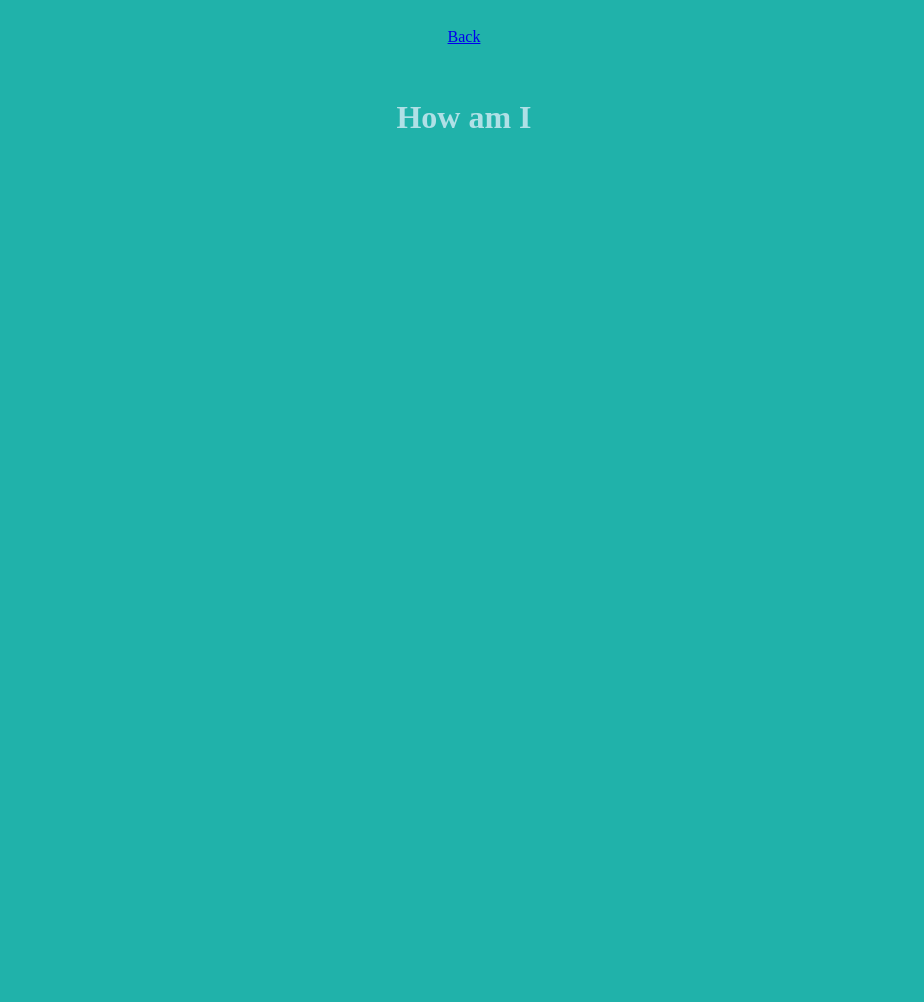
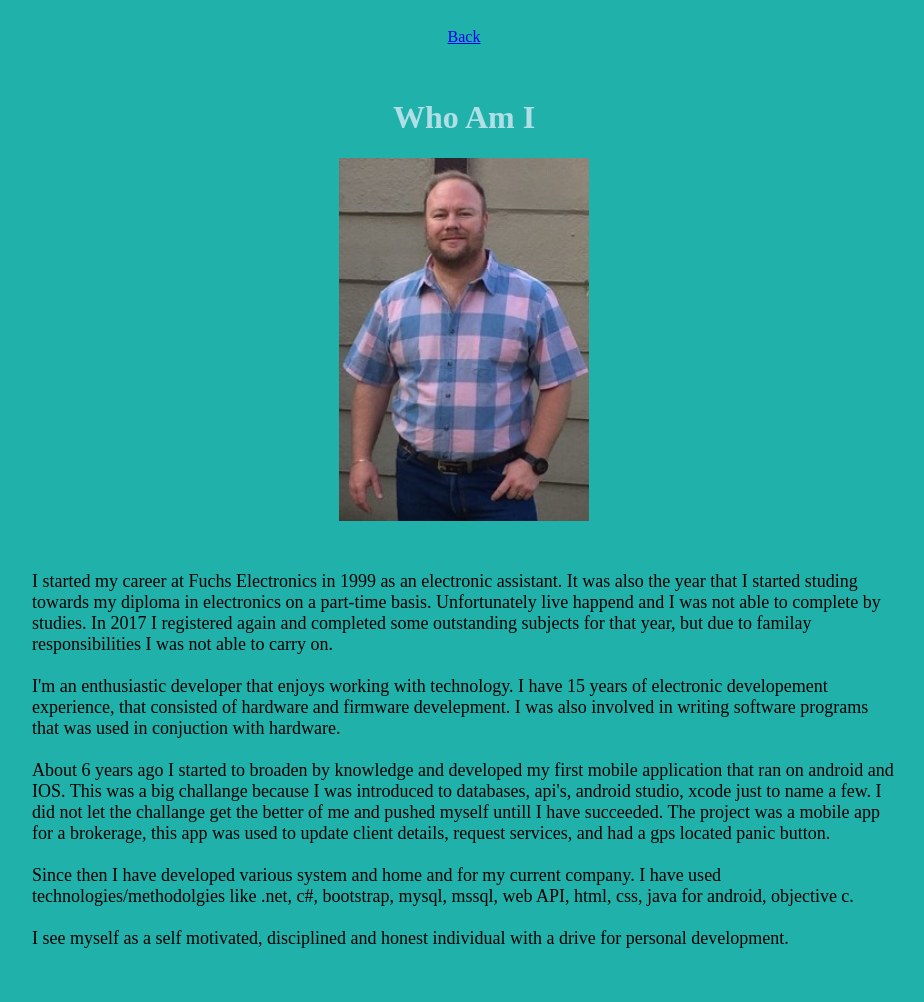
Before and after one commit to cybot810327/blog, a plain HTML site: page about_myself.html in a window 1280 px wide. Shown: the whole page, without its empty margins (176-1100 px from the left). Before the commit the page ends 800 px from the top, so only its background shows below. Drawn offline with Linux system fonts and the light colour scheme.

Commit message:
Add files via upload

```diff
--- a/about_myself.html
+++ b/about_myself.html
@@ -11,7 +11,25 @@
         <a href="index.html">Back</a>
     </div>
     <div id="div_header">
-        <h1>How am I</h1>
+        <h1>Who Am I</h1>
+    </div>
+    <div>
+    <img src="./images/img_3003.jpg"/>
+    </div>
+    <div id="div_how_am_I">
+        I started my career at Fuchs Electronics in 1999 as an electronic assistant. It was also the year that I started studing towards my diploma in electronics on a part-time basis. Unfortunately live happend
+        and I was not able to complete by studies. In 2017 I registered again and completed some outstanding subjects for that year, but due to familay responsibilities I was not able to carry on.
+        <br/><br/>
+        I'm an enthusiastic developer that enjoys working with technology. I have 15 years of electronic developement experience, that consisted of hardware and firmware develepment. I was also involved in writing
+        software programs that was used in conjuction with hardware.
+        <br/><br/>
+        About 6 years ago I started to broaden by knowledge and developed my first mobile application that ran on android and IOS. This was a big challange because I was introduced to databases, api's,
+        android studio, xcode just to name a few. I did not let the challange get the better of me and pushed myself untill I have succeeded.
+        The project was a mobile app for a brokerage, this app was used to update client details, request services, and had a gps located panic button.
+        <br/><br/>
+        Since then I have developed various system and home and for my current company. I have used technologies/methodolgies like .net, c#, bootstrap, mysql, mssql, web API, html, css, java for android, objective c.
+        <br/><br/>
+        I see myself as a self motivated, disciplined and honest individual with a drive for personal development.
     </div>
 </body>
 </html>
--- a/css/master.css
+++ b/css/master.css
@@ -21,3 +21,17 @@ h1
 {
     text-align: center;
 }
+
+#div_how_am_I
+{
+    padding: 50px 200px 50px 200px;
+    font-size: large;
+}
+
+img
+{
+    display: block;
+  margin-left: auto;
+  margin-right: auto;
+  width: 250px;
+}
```
Also changed, not shown: images/img_3003.jpg (added).
